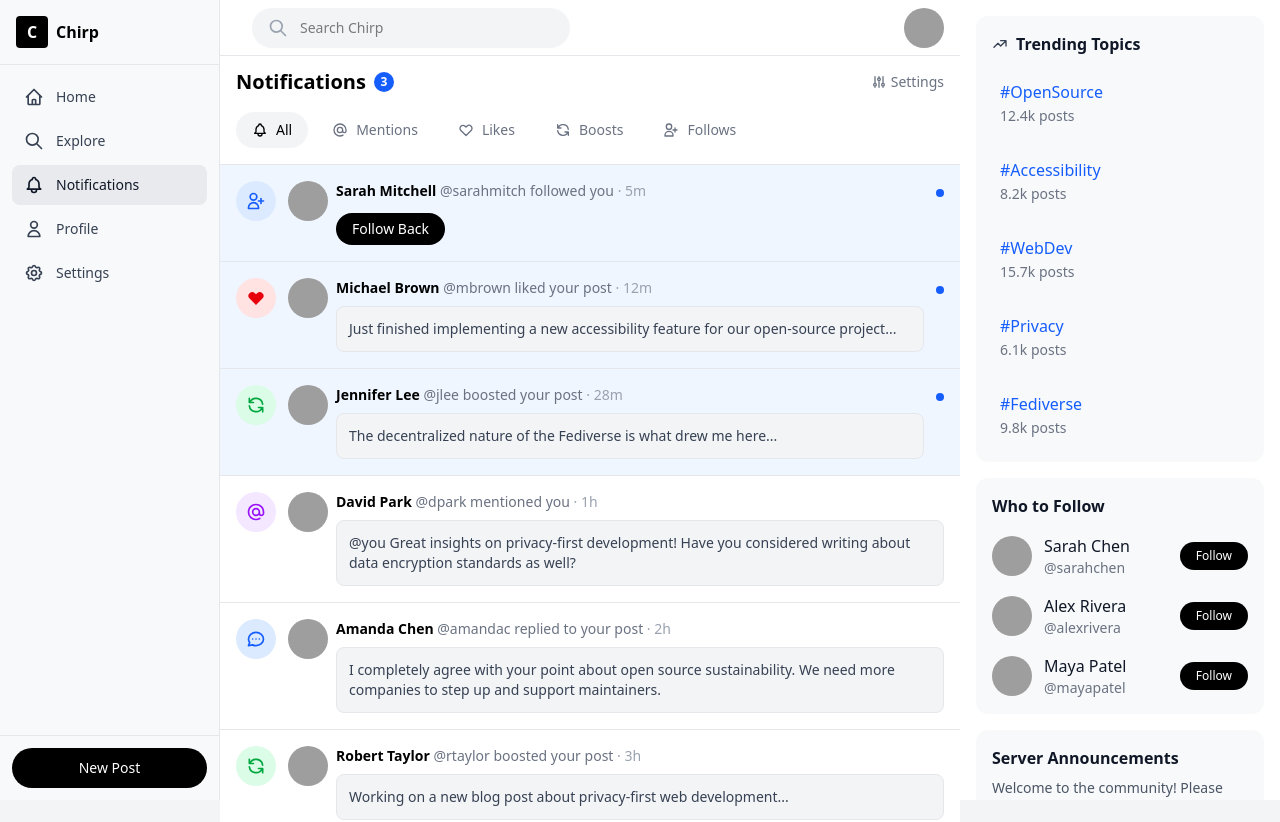
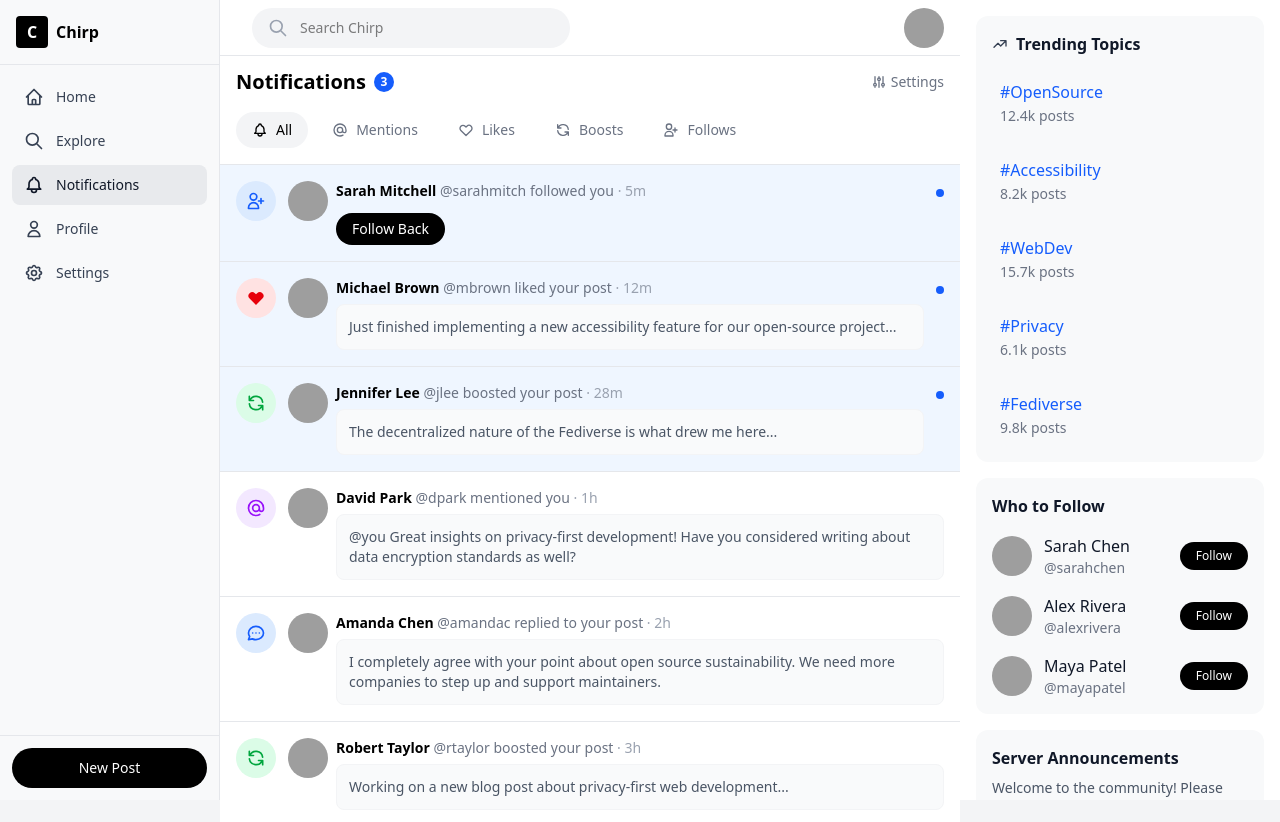
Before and after one commit to The4light/Chirp-main, a React (Vite) app in the folder frontend/social-client/: page /notifications in a window 1280 px wide. Shown: the top 822 px of the page. Built offline with nearby package versions, Linux system fonts and the light colour scheme; grey boxes are pictures that could not be loaded.

Commit message:
the notification might be a trial at the moment but look ahead it shall be conquered

```diff
--- a/frontend/social-client/src/pages/Notifications.jsx
+++ b/frontend/social-client/src/pages/Notifications.jsx
@@ -326,25 +326,22 @@ function NotificationItem({ type, user, handle, time, content, isRead }) {
 <div
   onClick={() => setExpanded(!expanded)}
   className={`
-    mt-2
+    mt-1.5
     text-xs lg:text-sm
-    text-gray-700
-    bg-gray-100
-    border border-gray-200
+    text-gray-600
+    bg-gray-50
+    border border-gray-100
     rounded-lg
-    p-2 lg:p-3
+    p-1.5 lg:p-3
     break-words
     cursor-pointer
+    select-none
     transition-all
-    ${expanded ? '' : 'line-clamp-2 lg:line-clamp-3'}
+    ${expanded ? '' : 'line-clamp-1 sm:line-clamp-2 lg:line-clamp-3'}
   `}
 >
   {content}
 </div>
-
-
-
-
             )}
 
             {type === "follow" && (
```
